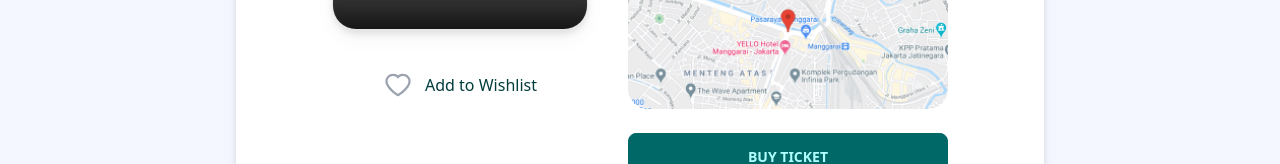
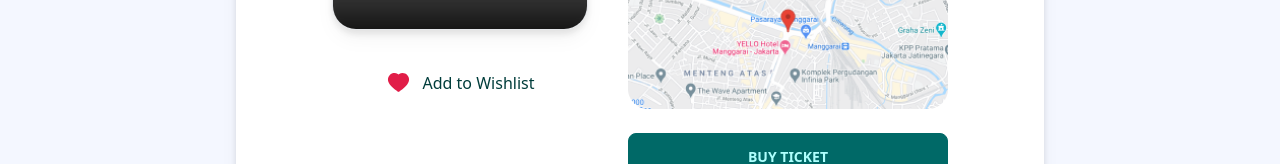
Before and after one commit to putubagus13/fw15-fronend, a React (Vite) app: page /EventDetail/1 in a window 1280 px wide. Shown: the part 580-744 px from the top of the page. Built offline with nearby package versions, Linux system fonts and the light colour scheme; no server answers.

Commit message:
feat: wishlist

```diff
--- a/src/pages/EventDetail.jsx
+++ b/src/pages/EventDetail.jsx
@@ -1,5 +1,5 @@
 import {Link, useNavigate} from "react-router-dom";
-import { AiOutlineHeart, AiOutlineClockCircle } from "react-icons/ai";
+import { AiOutlineHeart, AiOutlineClockCircle, AiFillHeart } from "react-icons/ai";
 import {FiMenu, FiLogOut} from "react-icons/fi";
 import {SiArtixlinux} from "react-icons/si";
 import {HiOutlineLocationMarker} from "react-icons/hi";
@@ -21,11 +21,23 @@ function EventDetail(){
   const [events, setEvent] = React.useState({});
   const [profile, setProfile] = React.useState({});
 
+  async function getDataEvent(){
+    try {
+      const {data} = await http().get(`/events/detail/${id}`);
+      console.log(data.results);
+      setEvent(data.results);
+    } catch (error) {
+      const message = error?.response?.data?.message;
+      if(message){
+        console.log(message);
+      }
+    }
+  }
+
   React.useEffect(()=>{
     async function getProfileUser(){
       try {
         const {data} = await http(token).get("/profile");
-        console.log(data);
         setProfile(data.results);
       } catch (error) {
         const message = error?.response?.data?.message;
@@ -35,22 +47,9 @@ function EventDetail(){
       }
     }
     getProfileUser();
-
-    async function getDataEvent(){
-      try {
-        const {data} = await http().get(`/events/detail/${id}`);
-        console.log(data);
-        setEvent(data.results);
-      } catch (error) {
-        const message = error?.response?.data?.message;
-        if(message){
-          console.log(message);
-        }
-      }
-    }
     getDataEvent();
 
-  },[]);
+  },[token, id]);
 
   function doLogout(){
     dispatch(logout());
@@ -64,6 +63,26 @@ function EventDetail(){
   async function doReservation(){
     navigate(`/Reservation/${id}`);
   }
+
+  const addRemoveWishlist = async() => {
+    try {
+      const form = new URLSearchParams({eventId: events.id}).toString();
+      const {data} = await http(token).get(`/wishList/${events.id}`);
+      console.log(data.results);
+      if (data.results) {
+        const dltWishlist = await http(token).delete(`/wishList/${events.id}`);
+        console.log(dltWishlist);
+      } else if (data.message === "wishlist not found") {
+        await http(token).post("/wishList", form);
+      }
+      getDataEvent();
+    } catch (err) {
+      const message = err?.response?.data?.message;
+      if (message) {
+        console.log(message);
+      }
+    }
+  };
   return(
     <>
       <nav className="flex w-full items-center justify-between px-10 py-4">
@@ -128,11 +147,21 @@ function EventDetail(){
                       </div>
                     </div>
                   </div>
-                  <AiOutlineHeart size={25} className="text-white hover:text-[#f43f5e]"/>
+                  {events?.id === events?.eventId ? <button onClick={addRemoveWishlist}>
+                    <AiFillHeart size={25} className="text-error hover:text-[#f43f5e]"/>
+                  </button> : <button onClick={addRemoveWishlist}>
+                    <AiOutlineHeart size={25} className="text-white hover:text-[#f43f5e]"/>
+                  </button> }
                 </div>
               </div>
             </div>
-            <p className="hidden sm:flex w-full justify-center gap-3 items-center text-secondary"><AiOutlineHeart size={30} className="text-neutral hover:text-[#f43f5e]"/>Add to Wishlist</p>
+            <div className="hidden sm:flex w-full justify-center gap-3 items-center text-secondary">
+              {events?.id === events?.eventId ? <button onClick={addRemoveWishlist}>
+                <AiFillHeart size={25} className="text-error hover:text-[#f43f5e]"/>
+              </button> : <button onClick={addRemoveWishlist}>
+                <AiOutlineHeart size={25} className="text-neutral hover:text-[#f43f5e]"/>
+              </button> }
+              Add to Wishlist</div>
           </div>
           {/* right side */}
           <div className="flex-1 flex flex-col gap-6 px-[2%] sm:px-0">
```
